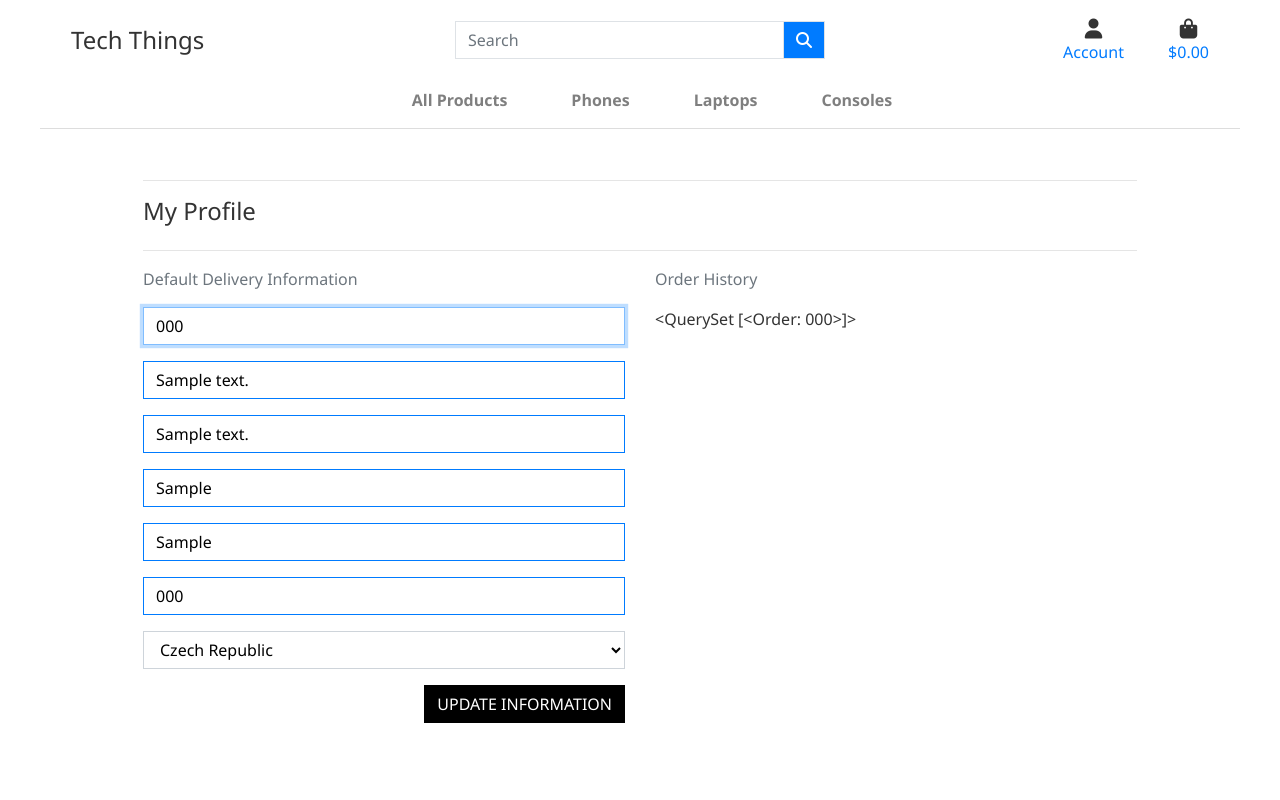
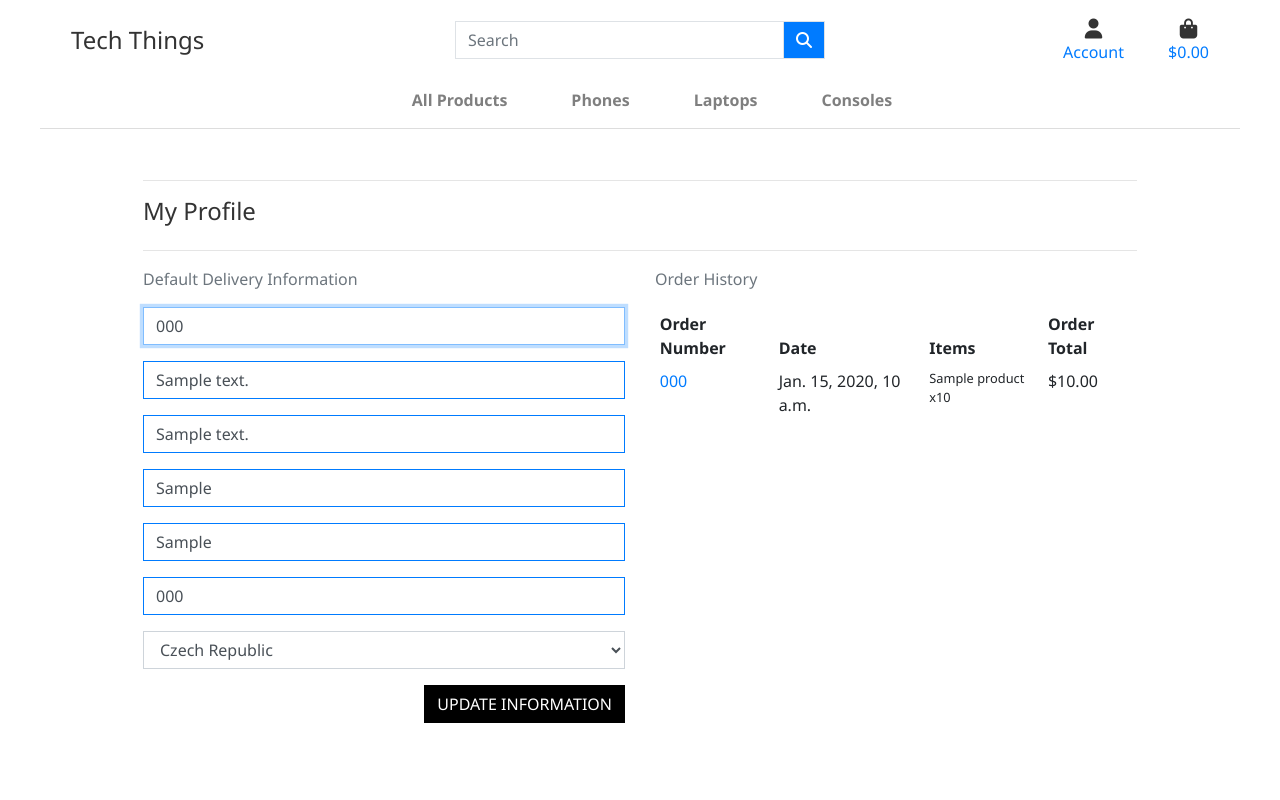
Before and after one commit to Code-Institute-Submissions/project-5-tech-things-ecommerce, a Django app: page /profile/ in a window 1280 px wide. Run offline with Django 3.2, Linux system fonts and the light colour scheme; a user stored in the database is signed in; tables that the repository leaves empty hold one stand-in row (values such as "Sample post"); some libraries are stand-ins or nearby versions.

Commit message:
Add order history to profile page

```diff
--- a/checkout/admin.py
+++ b/checkout/admin.py
@@ -15,7 +15,7 @@ class OrderAdmin(admin.ModelAdmin):
                        'grand_total', 'original_bag',
                        'stripe_pid')
 
-    fields = ('order_number', 'date', 'full_name',
+    fields = ('order_number', 'user_profile', 'date', 'full_name',
               'email', 'phone_number', 'country',
               'postcode', 'town_or_city', 'street_address1',
               'street_address2', 'county', 'delivery_cost',
--- a/profiles/static/profiles/css/profile.css
+++ b/profiles/static/profiles/css/profile.css
@@ -1,16 +1,66 @@
-#profile-update-form .form-control {
-    color: #000;
+.StripeElement,
+.stripe-style-input {
+  box-sizing: border-box;
+  height: 40px;
+  padding: 10px 12px;
+  border: 1px solid transparent;
+  border-radius: 0px;
+  background-color: white;
+  box-shadow: 0 1px 3px 0 #e6ebf1;
+  -webkit-transition: box-shadow 150ms ease;
+  transition: box-shadow 150ms ease;
 }
 
-#profile-update-form input::placeholder {
+.StripeElement--focus,
+.stripe-style-input:focus,
+.stripe-style-input:active {
+  box-shadow: 0 1px 3px 0 #cfd7df;
+}
+
+.StripeElement--webkit-autofill {
+  background-color: #fefde5 !important;
+}
+
+.stripe-style-input::placeholder {
     color: #aab7c4;
 }
 
-#id_default_country,
-#id_default_country option:not(:first-child) {
-    color: #000;
+.fieldset-label {
+    position: relative;
+    right: .5rem;
 }
 
-#id_default_country option:first-child {
-    color: #aab7c4;
+#payment-form .form-control,
+#card-element {
+    color: #000;
+    border: 1px solid #000;
 }
+
+select,
+select option {
+    color: #000000;
+}
+
+select:invalid,
+select option[value=""] {
+    color: #aab7c4 !important;
+}
+
+#loading-overlay {
+	display: none;
+	position: fixed;
+    top: 0;
+    left: 0;
+    width: 100%;
+    height: 100%;
+    background: rgba(23, 162, 184, .85);
+    z-index: 9999;
+}
+
+.loading-spinner {
+	display: flex;
+    align-items: center;
+    justify-content: center;
+    margin: 0;
+    height: 100%;
+}
--- a/profiles/templates/profiles/profile.html
+++ b/profiles/templates/profiles/profile.html
@@ -34,7 +34,41 @@
             </div>
             <div class="col-12 col-lg-6">
                 <p class="text-muted">Order History</p>
-                {{ orders }}
+                <div class="order-history table-responsive">
+                    <table class="table table-sm table-borderless">
+                        <thead>
+                            <tr>
+                                <th>Order Number</th>
+                                <th>Date</th>
+                                <th>Items</th>
+                                <th>Order Total</th>
+                            </tr>
+                        </thead>
+                        <tbody>
+                            {% for order in orders %}
+                                <tr>
+                                    <td>
+                                        <a href="{% url 'order_history' order.order_number %}"
+                                        title="{{ order.order_number }}">
+                                            {{ order.order_number|truncatechars:6 }}
+                                        </a>
+                                    </td>
+                                    <td>{{ order.date }}</td>
+                                    <td>
+                                        <ul class="list-unstyled">
+                                            {% for item in order.lineitems.all %}
+                                                <li class="small">
+                                                    {{ item.product.name }} x{{ item.quantity }}
+                                                </li>
+                                            {% endfor %}
+                                        </ul>
+                                    </td>
+                                    <td>${{ order.grand_total }}</td>
+                                </tr>
+                            {% endfor %}
+                        </tbody>
+                    </table>
+                </div>
             </div>
         </div>
 {% endblock %}
--- a/profiles/urls.py
+++ b/profiles/urls.py
@@ -2,5 +2,6 @@ from django.urls import path
 from . import views
 
 urlpatterns = [
-    path('', views.profile, name='profile')
+    path('', views.profile, name='profile'),
+    path('order_history/<order_number>', views.order_history, name='order_history'),
 ]
--- a/profiles/views.py
+++ b/profiles/views.py
@@ -4,6 +4,7 @@ from django.contrib import messages
 from .models import UserProfile
 from .forms import UserProfileForm
 
+from checkout.models import Order
 
 def profile(request):
     """ Display the user's profile. """
@@ -26,3 +27,20 @@ def profile(request):
     }
 
     return render(request, template, context)
+
+
+def order_history(request, order_number):
+    order = get_object_or_404(Order, order_number=order_number)
+
+    messages.info(request, (
+        f'This is a past confirmation for order number {order_number}. '
+        'A confirmation email was sent on the order date.'
+    ))
+
+    template = 'checkout/checkout_success.html'
+    context = {
+        'order': order,
+        'from_profile': True,
+    }
+
+    return render(request, template, context)
```
Also changed, not shown: checkout/templates/checkout/checkout_success.html (+15 -6 lines), checkout/views.py (+51 -1 lines).
